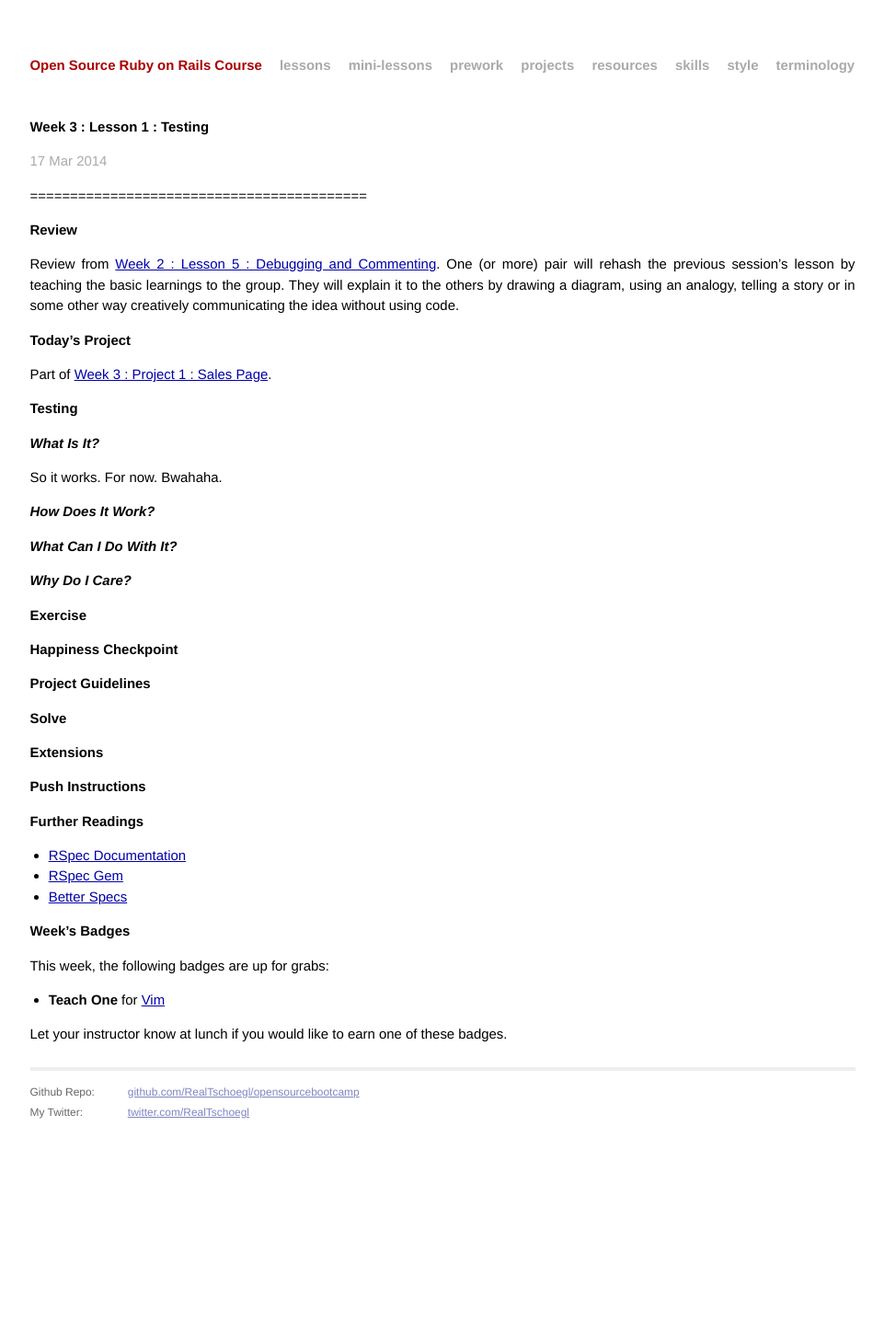
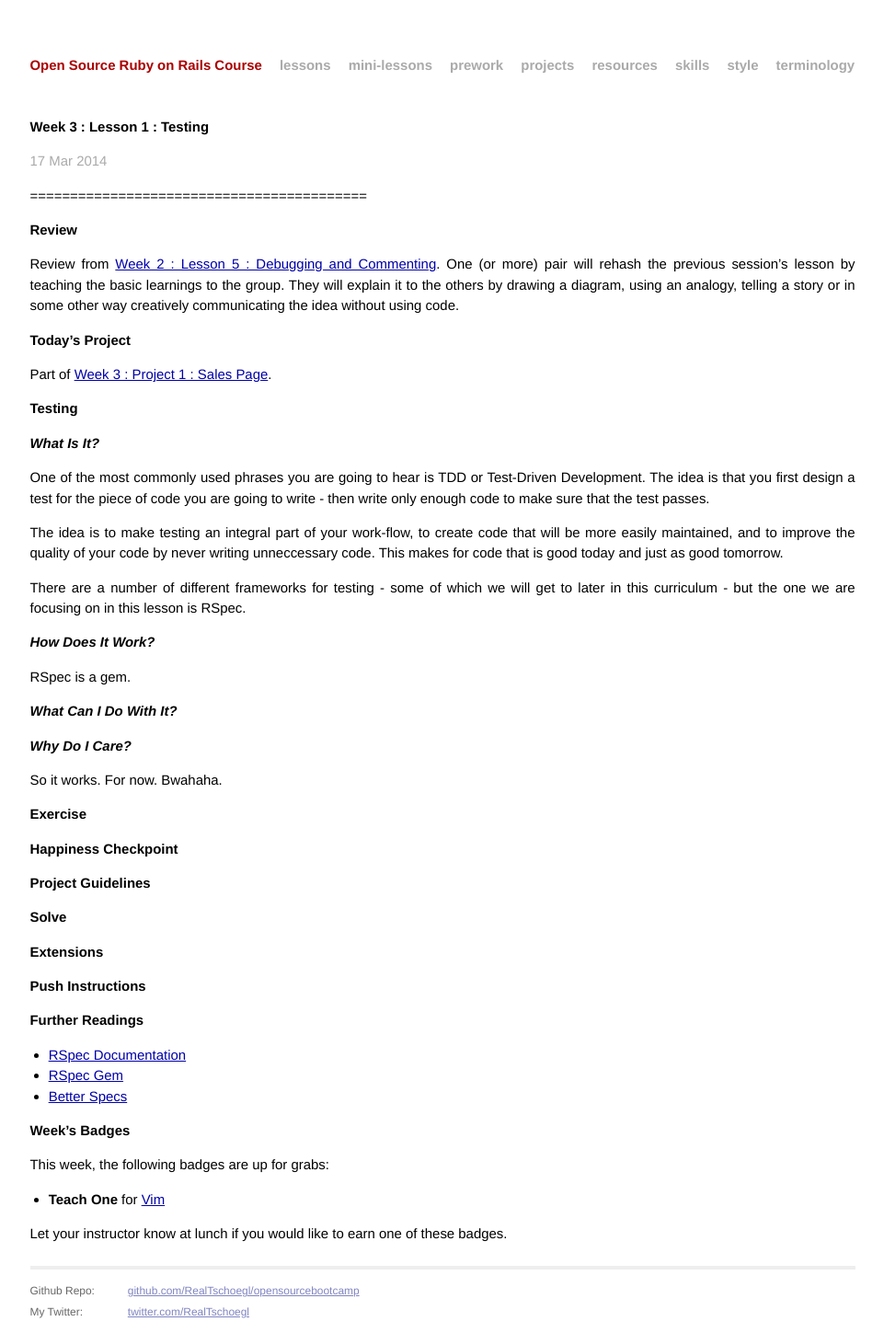
Before and after one commit to RealTschoegl/opensourcebootcamp, a Jekyll site: the page built from _posts/2014-03-17-lesson-testing.markdown, in a window 1280 px wide. Shown: the whole page at 92% size, without its empty margins (159-1120 px from the left). Built offline with Jekyll 4.4.1, drawn with Linux system fonts in a browser that asks for light colours; Markdown is read by kramdown in place of the engine named in the settings; before the commit the page ends 1232 px from its top, so only the background shows below that.

Commit message:
Updated 2014-03-17-lesson-testing.markdown

```diff
--- a/_posts/2014-03-17-lesson-testing.markdown
+++ b/_posts/2014-03-17-lesson-testing.markdown
@@ -17,13 +17,21 @@ Part of [Week 3 : Project 1 : Sales Page]({{ site.baseurl}}{% post_url 2014-03-2
 
 ### _What Is It?_
 
-So it works. For now.  Bwahaha.
+One of the most commonly used phrases you are going to hear is TDD or Test-Driven Development.  The idea is that you first design a test for the piece of code you are going to write - then write only enough code to make sure that the test passes.
+
+The idea is to make testing an integral part of your work-flow, to create code that will be more easily maintained, and to improve the quality of your code by never writing unneccessary code.  This makes for code that is good today and just as good tomorrow.
+
+There are a number of different frameworks for testing - some of which we will get to later in this curriculum - but the one we are focusing on in this lesson is RSpec.
 
 ### _How Does It Work?_
+
+RSpec is a gem.
 
 ### _What Can I Do With It?_
 
 ### _Why Do I Care?_
+
+So it works. For now.  Bwahaha.
 
 ## Exercise
 
```
